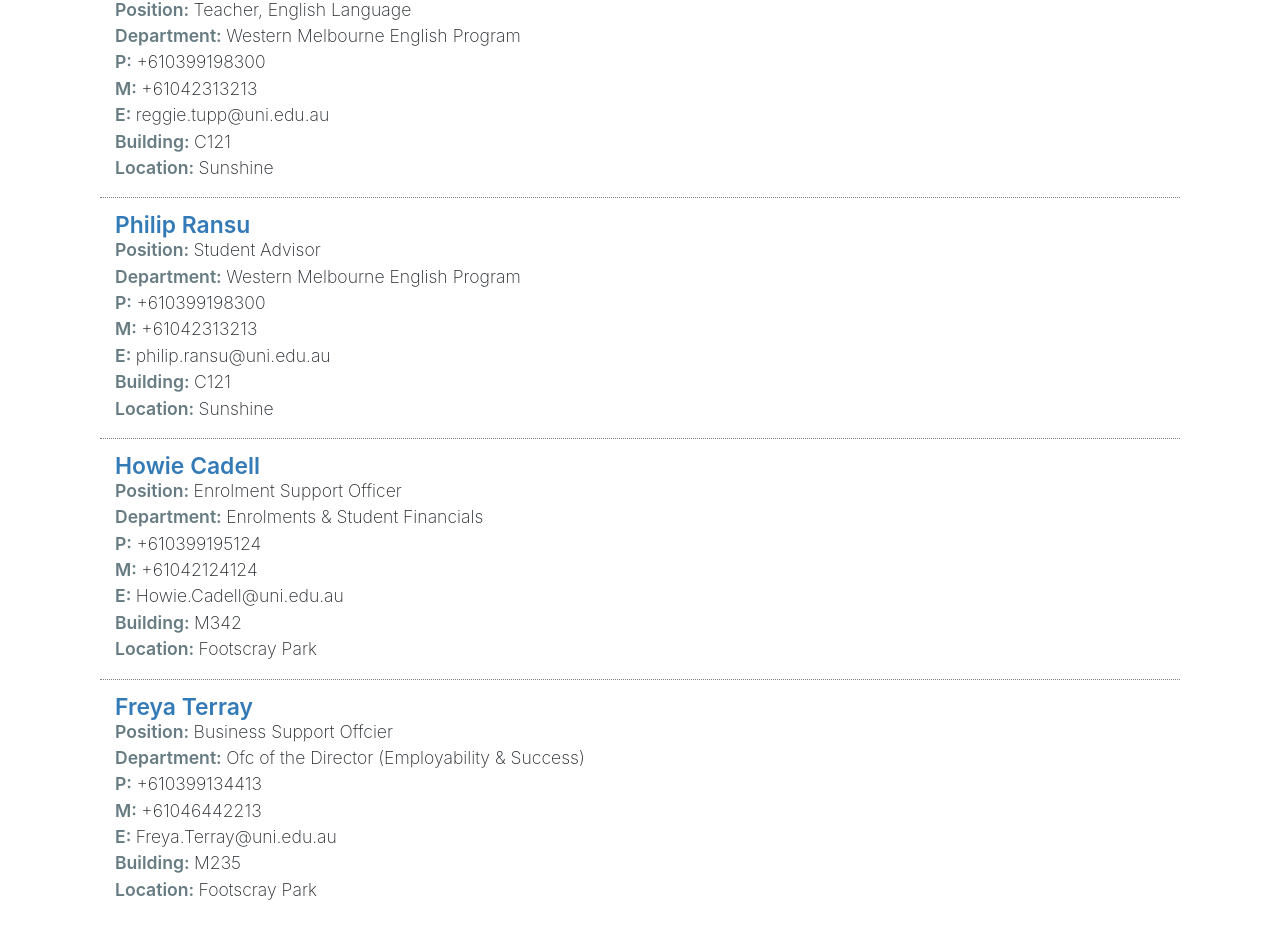
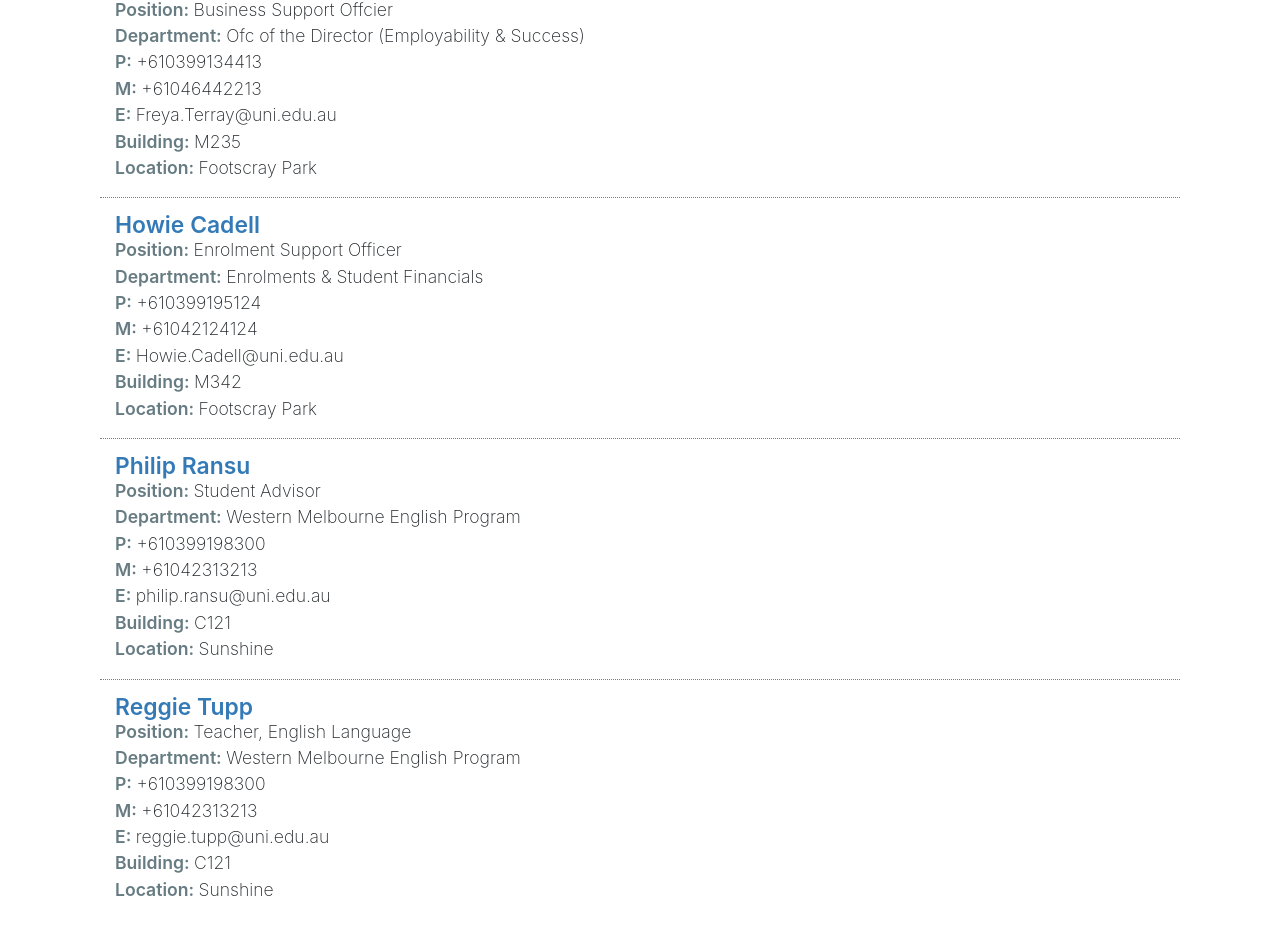
Before and after one commit to mandywl/19-Employee-Directory, a React (Create React App) app: page / in a window 1280 px wide. Shown: the part 179-1114 px from the top of the page. Built offline with nearby package versions, Linux system fonts and the light colour scheme.

Commit message:
Fixed sort on app refresh and code refactoring

```diff
--- a/src/App.js
+++ b/src/App.js
@@ -11,7 +11,7 @@ class App extends Component {
   constructor() {
     super();
     this.state = {
-      employees,
+      employees:employees.sort((a, b) => a.firstName<b.firstName? -1 : 1),
       orderBy: "firstName",
       filterBy: "allDepartments",
       orderDir: "asc",
--- a/src/components/FilterEmployees.js
+++ b/src/components/FilterEmployees.js
@@ -1,8 +1,7 @@
 /* eslint-disable no-unused-vars */
 import React, { Component } from "react";
 
-class FilterEmployees extends Component {
-  render() {
+function FilterEmployees (props) {
   return (
     <div className="col-md-3">
       <div className="select-property">
@@ -20,21 +19,21 @@ class FilterEmployees extends Component {
             <button
               className={
                 "sort-by dropdown-item " +
-                  (this.props.filterBy === "allDepartment" ? "active" : "")
+                (props.filterBy === "allDepartment" ? "active" : "")
               }
-                onClick={(e) => this.props.changeFilter("allDepartments")}
+              onClick={(e) => props.changeFilter("allDepartments")}
               href="#"
             >
               All Departments
             </button>
-              {this.props.departments.map((department) => (
+            {props.departments.map((department) => (
               <button
                 className={
                   "sort-by dropdown-item " +
-                    (this.props.filterBy === department ? "active" : "")
+                  (props.filterBy === department ? "active" : "")
                 }
                 key={department}
-                  onClick={(e) => this.props.changeFilter(department)}
+                onClick={(e) => props.changeFilter(department)}
                 href="#"
               >
                 {department}
@@ -46,6 +45,5 @@ class FilterEmployees extends Component {
     </div>
   );
 }
-}
 
 export default FilterEmployees;
--- a/src/components/ListEmployees.js
+++ b/src/components/ListEmployees.js
@@ -1,5 +1,14 @@
 /* eslint-disable no-unused-vars */
 import React from "react";
+
+export const EmployeeDetail = ({label, value}) => {
+  return (
+    <div className="staff-details">
+      <span className="label-item">{label}</span>
+      <span>{value}</span>
+    </div>
+  );
+};
 
 function listEmployees(props) {
   return (
@@ -10,34 +19,13 @@ function listEmployees(props) {
             {props.firstName} {props.surname}
           </span>
         </div>
-        <div className="staff-details">
-          <span className="label-item">Position: </span>
-          <span>{props.position}</span>
-        </div>
-        <div className="staff-details">
-          <span className="label-item">Department: </span>
-          <span>{props.department}</span>
-        </div>
-        <div className="staff-details">
-          <span className="label-item">P: </span>
-          <span>{props.phone}</span>
-        </div>
-        <div className="staff-details">
-          <span className="label-item">M: </span>
-          <span>{props.mobile}</span>
-        </div>
-        <div className="staff-details">
-          <span className="label-item">E: </span>
-          <span>{props.email}</span>
-        </div>
-        <div className="staff-details">
-          <span className="label-item">Building: </span>
-          <span>{props.building}</span>
-        </div>
-        <div className="staff-details">
-          <span className="label-item">Location: </span>
-          <span>{props.location}</span>
-        </div>
+        <EmployeeDetail label="Position: " value={props.position}/>
+        <EmployeeDetail label="Department: " value={props.department}/>
+        <EmployeeDetail label="P: " value={props.phone}/>
+        <EmployeeDetail label="M: " value={props.mobile}/>
+        <EmployeeDetail label="E: " value={props.email}/>
+        <EmployeeDetail label="Building: " value={props.building}/>
+        <EmployeeDetail label="Location: " value={props.location}/>
       </div>
     </div>
   );
```
Lines whose indentation alone changed are shown as unchanged.
